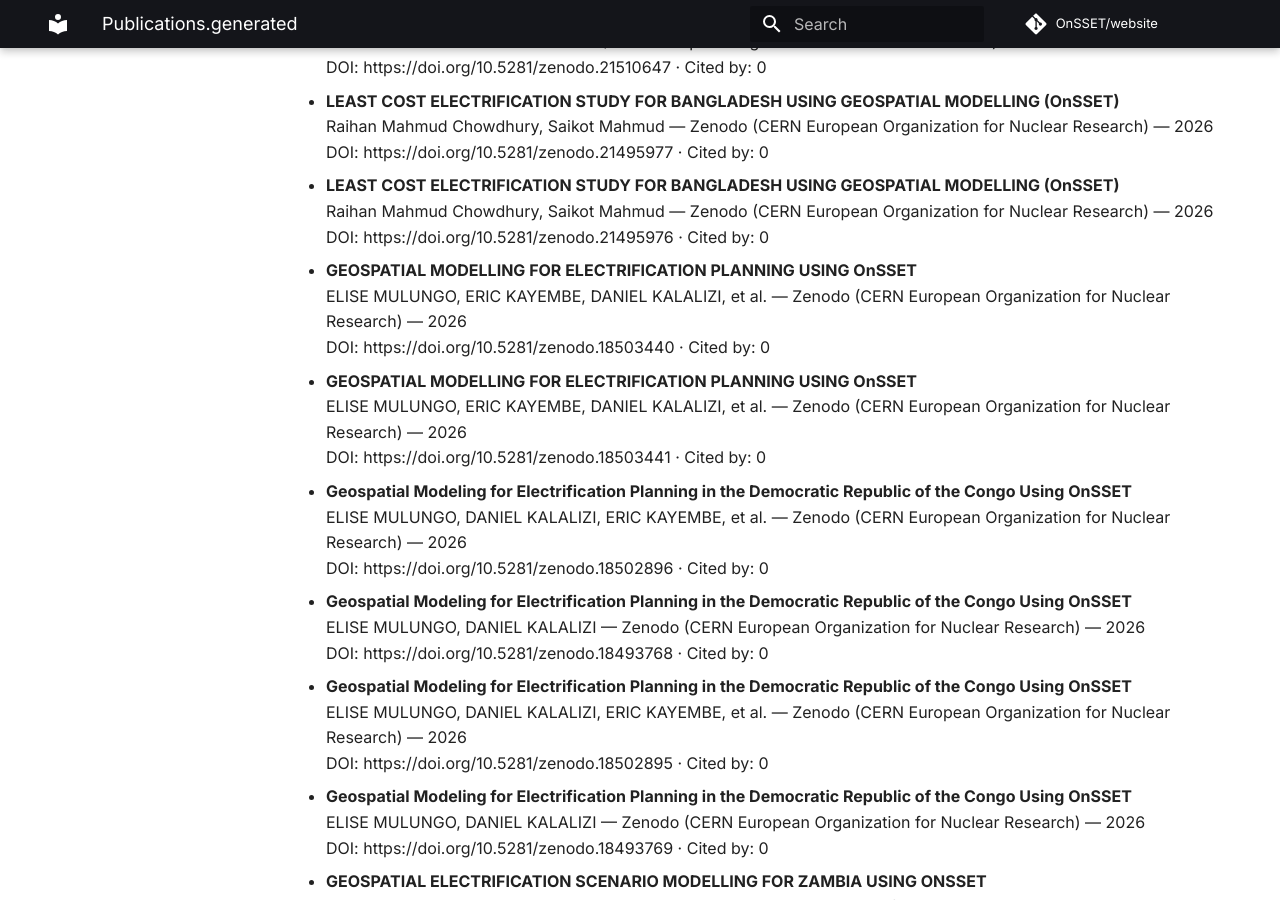
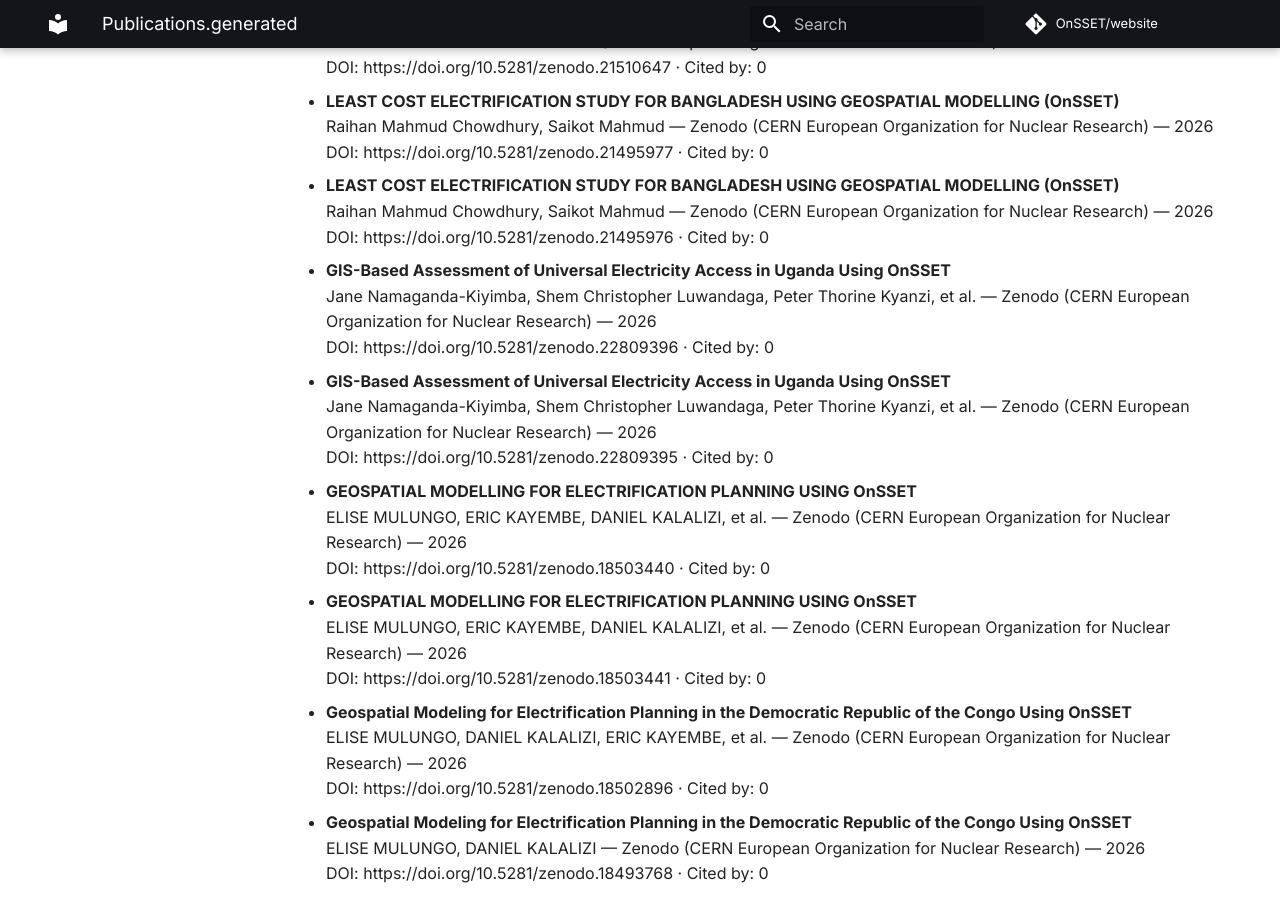
Before and after one commit to OnSSET/website, an MkDocs documentation site: the page built from docs/publications.generated.md, in a window 1280 px wide and 900 px high, scrolled down 3980 px. Built offline with MkDocs 1.6.1 and Material for MkDocs 9.7.7, drawn with Linux system fonts in a browser that asks for light colours; comment, search, counter and statistics services are not loaded; some of the changed text lies outside the part shown.

Commit message:
Auto-update publications

```diff
--- a/docs/publications.generated.md
+++ b/docs/publications.generated.md
@@ -174,6 +174,14 @@ No results found.
   Raihan Mahmud Chowdhury, Saikot Mahmud — Zenodo (CERN European Organization for Nuclear Research) — 2026
   DOI: https://doi.org/10.5281/zenodo.21495976 · Cited by: 0
 
+- **GIS-Based Assessment of Universal Electricity Access in Uganda Using OnSSET**
+  Jane Namaganda-Kiyimba, Shem Christopher Luwandaga, Peter Thorine Kyanzi, et al. — Zenodo (CERN European Organization for Nuclear Research) — 2026
+  DOI: https://doi.org/10.5281/zenodo.22809396 · Cited by: 0
+
+- **GIS-Based Assessment of Universal Electricity Access in Uganda Using OnSSET**
+  Jane Namaganda-Kiyimba, Shem Christopher Luwandaga, Peter Thorine Kyanzi, et al. — Zenodo (CERN European Organization for Nuclear Research) — 2026
+  DOI: https://doi.org/10.5281/zenodo.22809395 · Cited by: 0
+
 - **GEOSPATIAL MODELLING FOR ELECTRIFICATION PLANNING USING OnSSET**
   ELISE MULUNGO, ERIC KAYEMBE, DANIEL KALALIZI, et al. — Zenodo (CERN European Organization for Nuclear Research) — 2026
   DOI: https://doi.org/10.5281/zenodo.18503440 · Cited by: 0
@@ -288,11 +296,11 @@ No results found.
 
 - **Data set for the article "Comparative least-cost electrification pathways in West Africa: A spatially explicit analysis using OnSSET"**
   Adama Sarr, Cheikh Mouhamed Fadel Kébé, Dan-Baibe Sébastien Ahmany, et al. — Zenodo (CERN European Organization for Nuclear Research) — 2026
-  DOI: https://doi.org/10.5281/zenodo.22776405 · Cited by: 0
+  DOI: https://doi.org/10.5281/zenodo.22699076 · Cited by: 0
 
 - **Data set for the article "Comparative least-cost electrification pathways in West Africa: A spatially explicit analysis using OnSSET"**
   Adama Sarr, Cheikh Mouhamed Fadel Kébé, Dan-Baibe Sébastien Ahmany, et al. — Zenodo (CERN European Organization for Nuclear Research) — 2026
-  DOI: https://doi.org/10.5281/zenodo.22699076 · Cited by: 0
+  DOI: https://doi.org/10.5281/zenodo.22776405 · Cited by: 0
 
 - **Data set for the article "Comparative least-cost electrification pathways in West Africa: A spatially explicit analysis using OnSSET"**
   Adama Sarr, Cheikh Mouhamed Fadel Kébé, Dan-Baibe Sébastien Ahmany, et al. — Zenodo (CERN European Organization for Nuclear Research) — 2026
```
Also changed, not shown: other parts of docs/publications.generated.md (+0 -8 lines).
